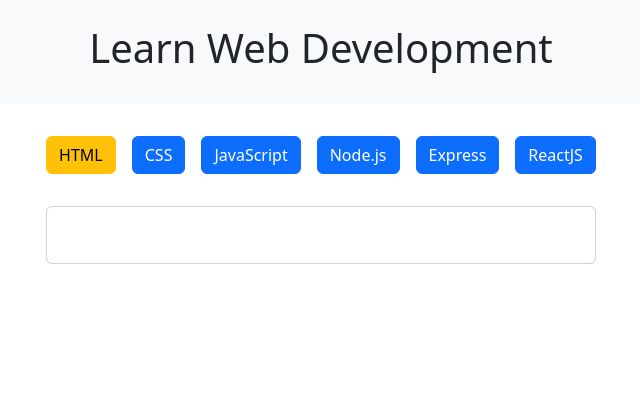
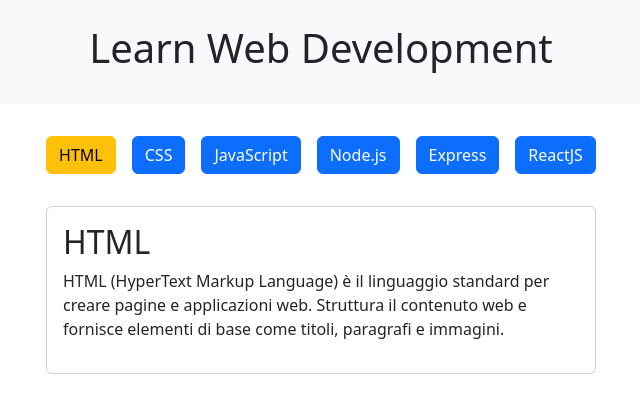
Before and after one commit to Melrizzuto/react-use-state, a React (Vite) app: page / in a window 1280 px wide. Shown: the top 412 px of the page, without its empty margins (319-959 px from the left). Built offline with nearby package versions, Linux system fonts and the light colour scheme.

Commit message:
set interaction card and btns langs in sectionInfoCode jsx and added attribute to Main jsx

```diff
--- a/src/components/Main.jsx
+++ b/src/components/Main.jsx
@@ -13,7 +13,9 @@
                 setActiveLang={setActiveLang}
                 activeLang={activeLang}
             />
-            <SectionInfoCode langs={languages} />
+            <SectionInfoCode
+                langs={languages}
+                activeLang={activeLang} />
         </main>
     );
 }
--- a/src/components/SectionInfoCode.jsx
+++ b/src/components/SectionInfoCode.jsx
@@ -1,8 +1,8 @@
-function SectionInfoCode({ langs }) {
+function SectionInfoCode({ activeLang }) {
     return (
         <div className="card mt-4 mx-auto p-3">
-            <h2>{langs.title}</h2>
-            <p>{langs.description}</p>
+            <h2>{activeLang.title}</h2>
+            <p>{activeLang.description}</p>
         </div>
     );
 }
```
